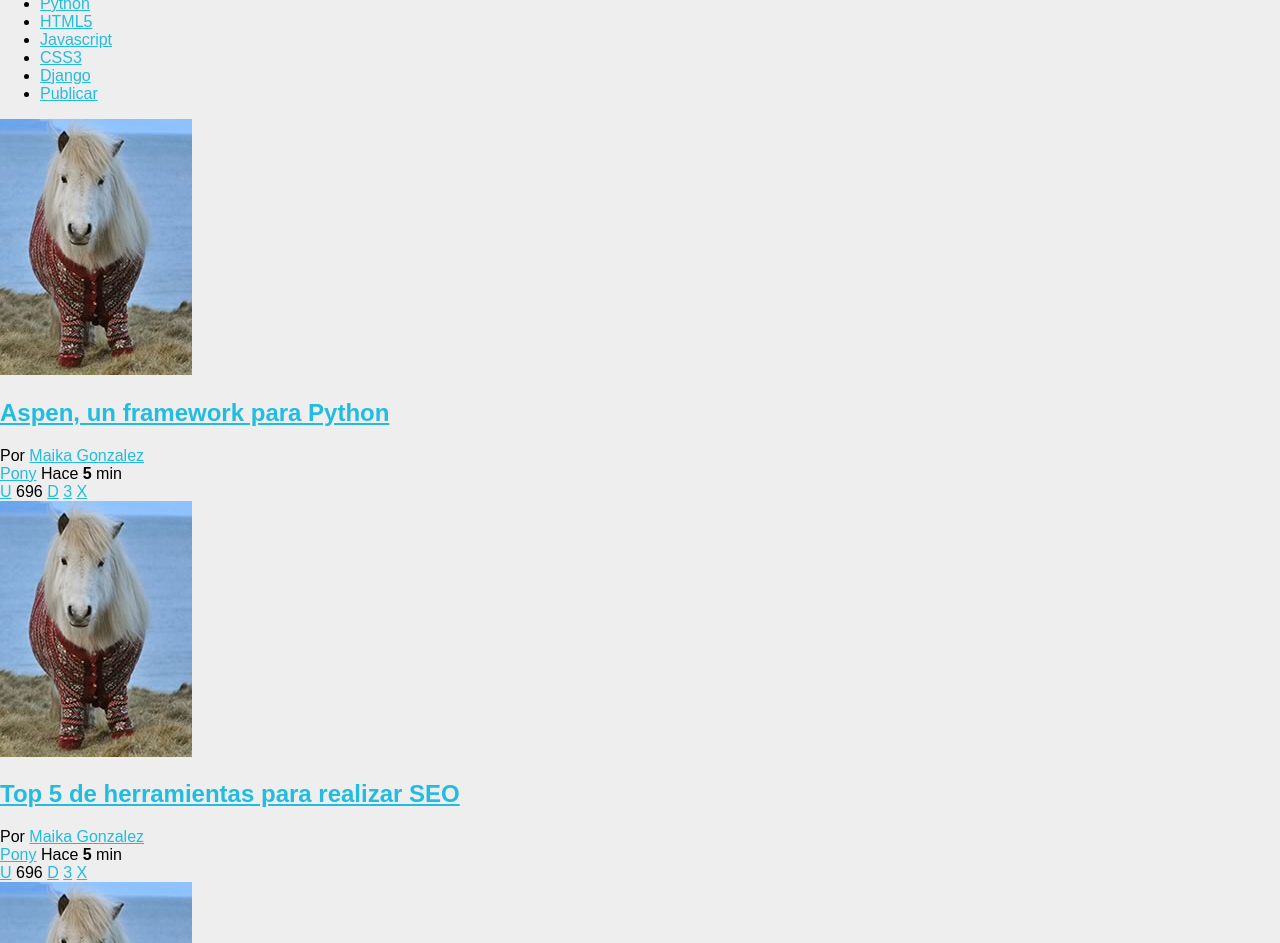
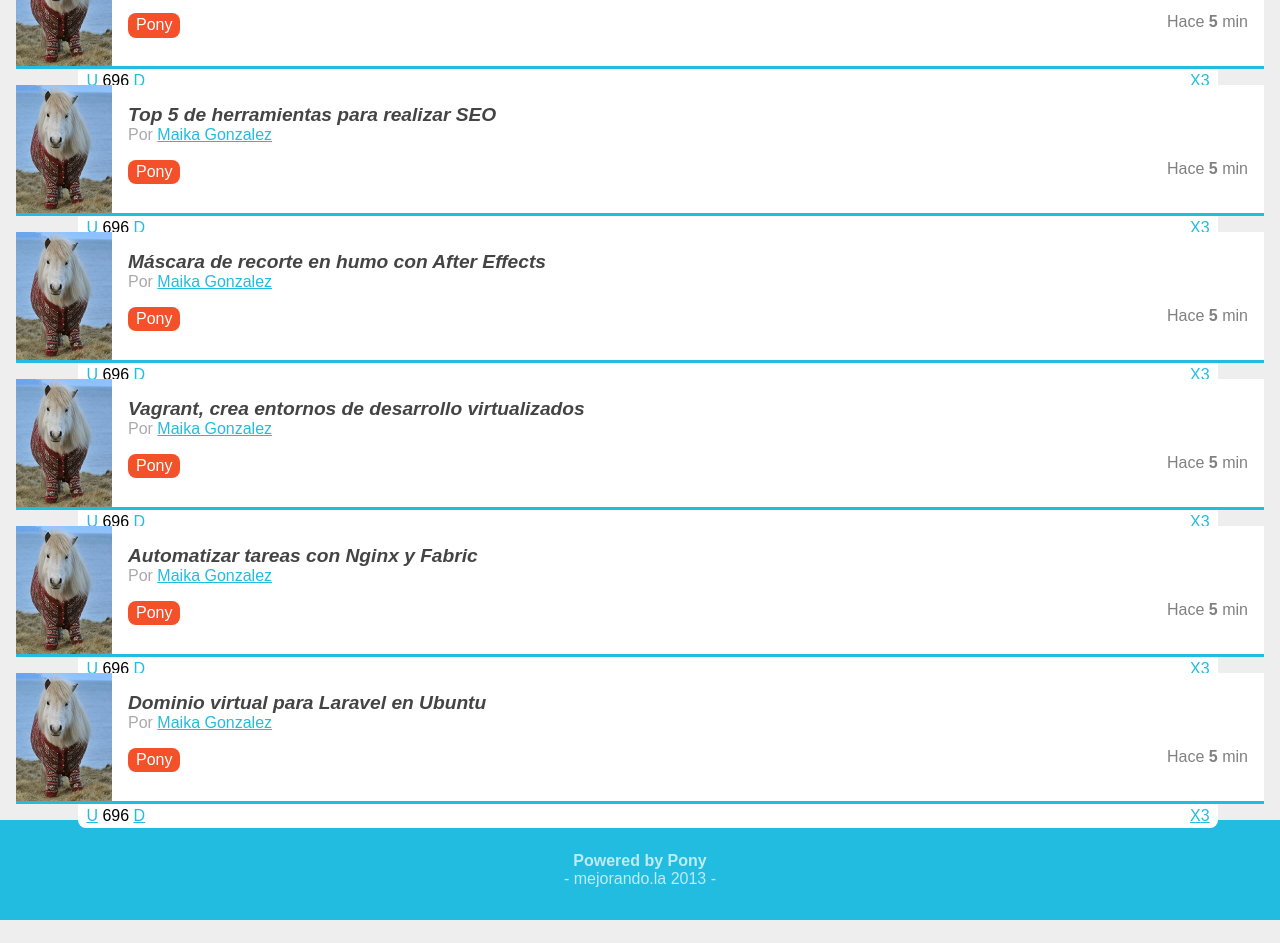
Before and after one commit to COANelmejor/Puls2014-mejorando.la-COANelmejor, a plain HTML site: page index.html in a window 1280 px wide. Shown: the part 184-1127 px from the top of the page. After the commit the page ends 1104 px from the top, so only its background shows below. Drawn offline with Linux system fonts and the light colour scheme.

Commit message:
estilos_COAN.css

```diff
--- a/estilos_COAN.css
+++ b/estilos_COAN.css
@@ -8,15 +8,51 @@ body
 	font-family: arial;
 	font-size: 16px;
 }
+footer
+{
+	background: #22BCE0;
+	color: rgba(255,255,255,.7);
+	font-size: 16px;
+	padding: 1em;
+	text-align: center;
+}
+footer p:first-child
+{
+	margin-bottom: 0;
+}
+footer p:last-child
+{
+	margin-top: 0;
+}
+footer p:last-child:after,
+footer p:last-child:before
+{
+	content: " - ";
+}
 header
 {
+	position: relative;
+	padding: 0.5em;
 	background: #344B54;
 	color: white;
+	overflow: hidden;
+}
+header figure
+{
+	float: left;
 }
 header h1
 {
+	margin: 0 70px 0 0;
 	font-size: 1.2em;
 	font-weight: normal;
+}
+header #avatar
+{
+	margin: .5em .5em 0 0;
+	position: absolute;
+	right: 0;
+	top: 0;
 }
 header #avatar img
 {
@@ -25,5 +61,123 @@ header #avatar img
 }
 header #logo img
 {
+	border-right: 1px solid white;
+	padding-right: 0.5em;
+	margin-right: 0.5em;
 	width: 52px;
 }
+nav
+{
+	background: #80BCA3;
+	color: white;
+}
+nav ul
+{
+	position: relative;
+	margin: 0;
+	padding: 0;
+	list-style: none;
+}
+nav ul li
+{
+	margin: 0 1em 0 0;
+	display: inline-block;
+}
+nav ul li a
+{
+	color: white;
+	display: block;
+	padding: 0.5em;
+	text-decoration: none;
+}
+nav ul #publicar_nav
+{
+	border-radius: 5px;
+	position: absolute;
+	right: 0;
+	top: -0.1em;
+}
+nav ul #publicar_nav a
+{
+	background: #22BCE0;
+	border-radius: 5px;
+	box-shadow: rgba(0,0,0,0.5) 5px 5px 20px;
+	padding: 0.6em 0.6em;
+	font-style: italic;
+	text-shadow: rgba(0,0,0,1) 2px 2px 4px;	;
+}
+#contenido
+{
+	margin: 1em;
+}
+#contenido .item
+{
+	position: relative;
+	background: white;
+	border-bottom: 3px solid #22BCE0;
+	min-height: 128px;
+}
+#contenido .item .autor_item
+{
+	color: #AAA;
+}
+#contenido .item .datos_item
+{
+	margin: 1em 1em 0 0;
+}
+#contenido .item .datos_item .fecha_item
+{
+	float: right;
+	color: gray;
+}
+#contenido .item .datos_item .tag_item
+{
+	background: #F4502A;
+	border-radius: 0.5em;
+	color: white;
+	display: inline-block;
+	padding: 0.2em 0.5em;
+	text-decoration: none;
+}
+#contenido .item .imagen_item
+{
+	float: left;
+	margin-right: 1em;
+}
+#contenido .item .titulo_item
+{
+	font-size: 1.2em;
+	font-style: italic;
+	padding: 1em 1em 0 0;
+	margin-bottom: 0;
+}
+#contenido .item .titulo_item a
+{
+	color: #444;
+	text-decoration: none;
+}
+#contenido .item .imagen_item img
+{
+	width: 96px;
+}
+#contenido .item .titulo_item a
+{
+	color: #444;
+	text-decoration: none;
+}
+#contenido .item .votacion
+{
+	background: white;
+	border-radius: 0 0 0.5em 0.5em;
+	left: 5%;
+	margin-top: 3px;
+	padding: 0.2em 0.5em;
+	position: absolute;
+	top: 100%;
+	width: 90%;
+}
+#contenido .item .votacion .comentarios_item,
+#contenido .item .votacion .guardar_item
+{
+	float: right;
+}
```
